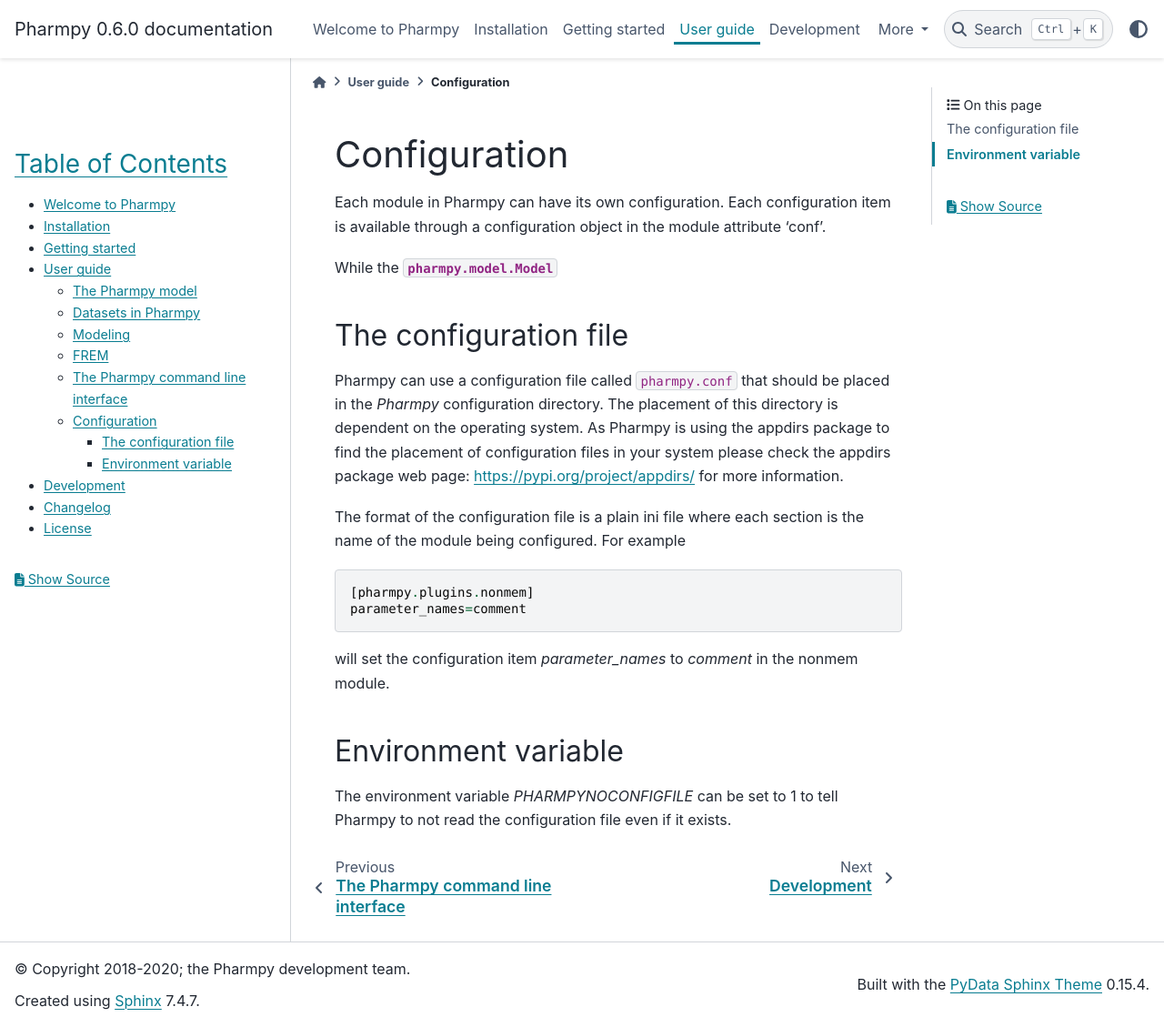
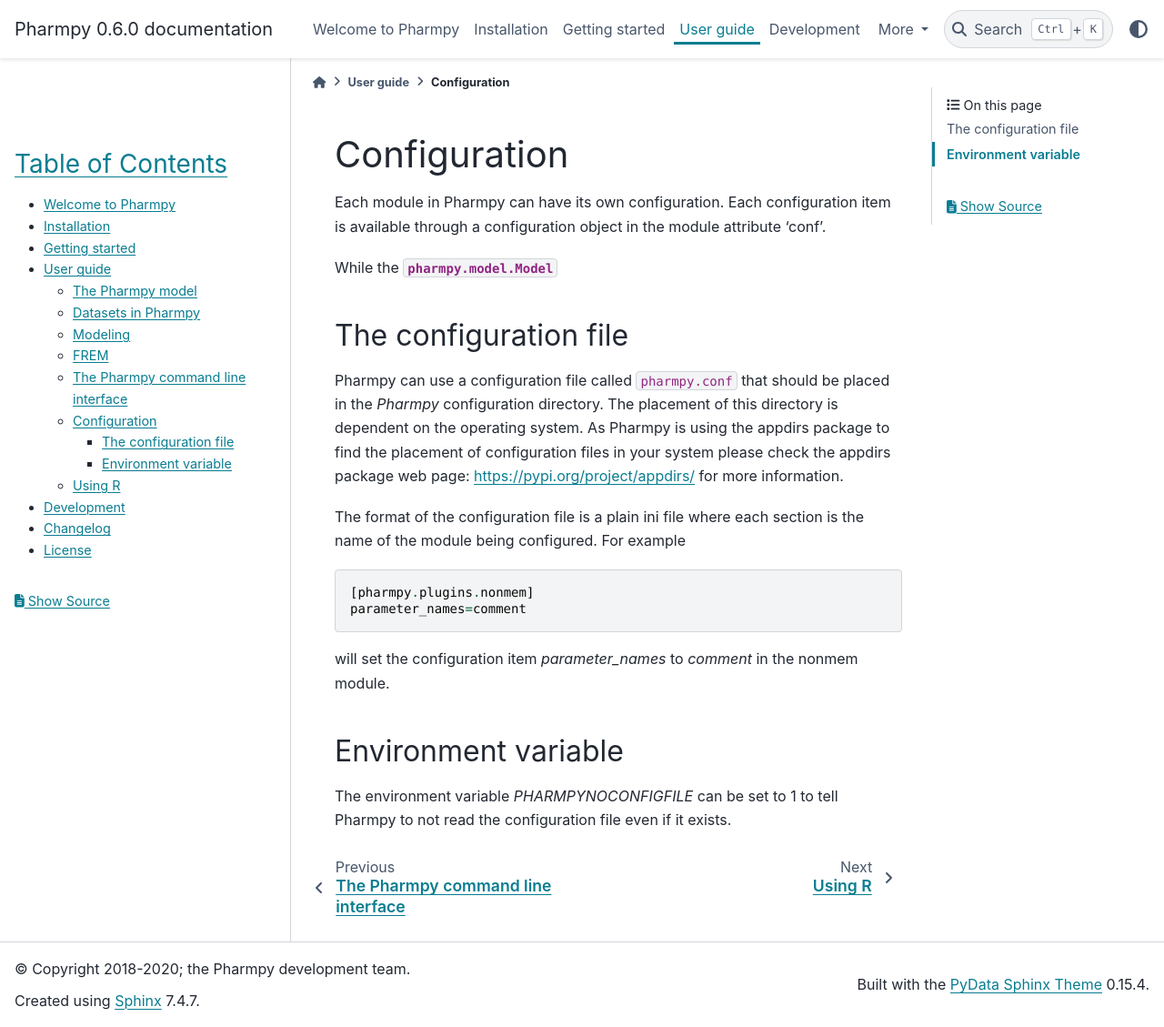
Before and after one commit to pharmpy/pharmpy, a Sphinx documentation site: the page built from docs/configuration.rst, in a window 1280 px wide and 1129 px high. Shown: the whole window at 91% size. Built offline with Sphinx 7.4.7 and the PyData theme 0.15.4, drawn with Linux system fonts in a browser that asks for light colours; pages that are not in the unit, such as notebooks, are missing from menus; some of the changed lines change nothing that is shown.

Commit message:
User guide for using Pharmpy in R

```diff
--- a/docs/user_guide.rst
+++ b/docs/user_guide.rst
@@ -11,3 +11,4 @@
    frem
    cli
    configuration
+   using_r
--- /dev/null
+++ b/docs/using_r.rst
@@ -0,0 +1,33 @@
+=======
+Using R
+=======
+
+Using Pharmpy in R is simple, and all the examples for Python are analogous to how they work in R. Simply replace "."
+with "$" for the R equivalent.
+
+Relevant imports:
+
+.. code-block:: r
+
+    >>> library(reticulate)
+    >>> use_python("python3")
+    >>> pharmpy <- import("pharmpy")
+
+To load a model and access e.g. parameters
+
+.. code-block:: r
+
+    >>> model <- pharmpy$Model("run1.mod")
+    >>> model$modelfit_results$parameter_estimates
+      THETA(1)   THETA(2)   THETA(3) OMEGA(1,1) OMEGA(2,2) SIGMA(1,1)
+    0.00469555 0.98425800 0.15892000 0.02935080 0.02790600 0.01324100
+    >>> model$parameters
+           name     value  lower    upper    fix
+       THETA(1)  0.004693   0.00  1000000  False
+       THETA(2)  1.009160   0.00  1000000  False
+       THETA(3)  0.100000  -0.99  1000000  False
+     OMEGA(1,1)  0.030963   0.00       oo  False
+     OMEGA(2,2)  0.031128   0.00       oo  False
+     SIGMA(1,1)  0.013086   0.00       oo  False
+
+It is also possible to perform different types of transformations, such as addition of covariate effects.
```
